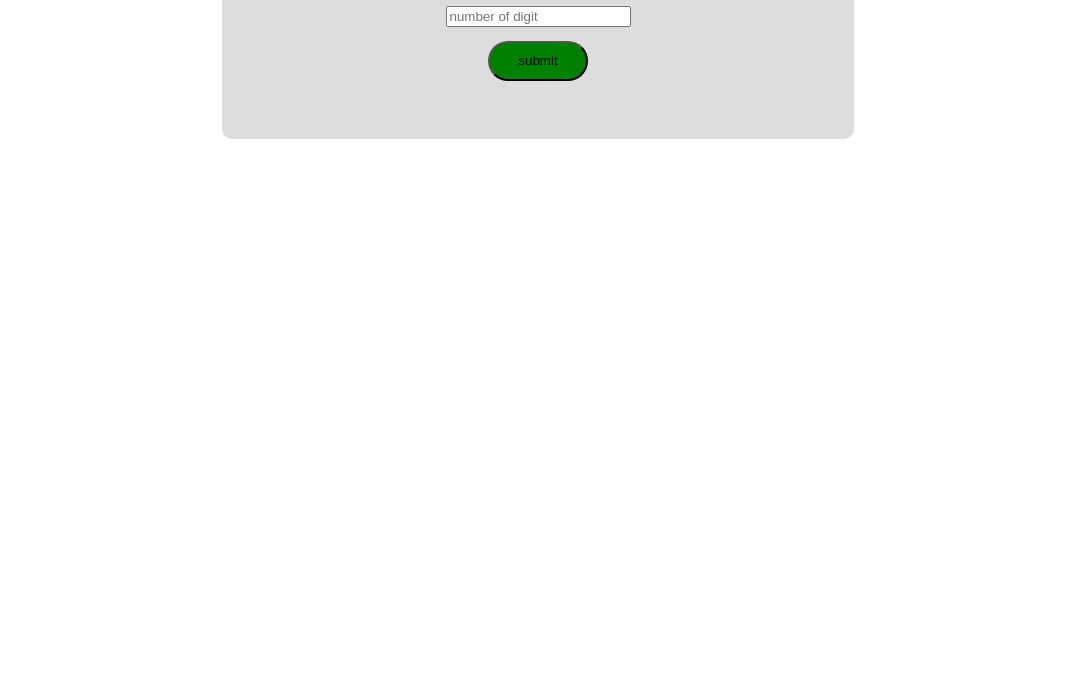
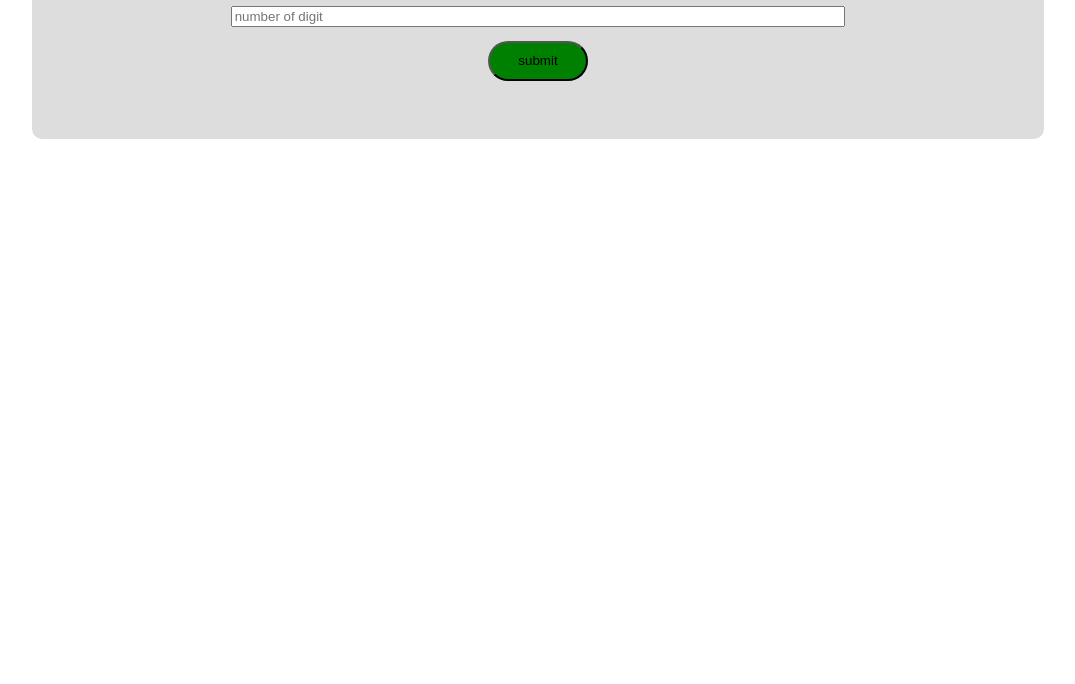
Before and after one commit to ravisingh9302/password_generator, a plain HTML site: page index.html in a window 1280 px wide. Shown: the part 116-800 px from the top of the page, without its empty margins (102-1177 px from the left). Drawn offline with Linux system fonts and the light colour scheme.

Commit message:
Update index.html

```diff
--- a/index.html
+++ b/index.html
@@ -9,9 +9,9 @@
 </head>
 
 <body >
-    <div id="cont" style="border:2px solid none;margin:4em auto;text-align: center;width: 50%;background-color: rgb(222, 221, 221);border-radius: 10px;">
+    <div id="cont" style="border:2px solid none;margin:4em auto;text-align: center;width: 80%;background-color: rgb(222, 221, 221);border-radius: 10px;">
         <h1>Password ganerator</h1>
-        <input type="number" id="boxforlenth" value="" placeholder="number of digit">
+        <input type="number" id="boxforlenth" value="" placeholder="number of digit" style="width:60% ;">
         <button type="submit" id="btnsub"
             style="display:block; width: 100px; height: 40px;background-color: green;text-align:center;margin:1em auto;border-radius: 20px;">submit</button>
         <h3 id="output" style="padding:10px 0px 30px 0px;"></h3>
```
